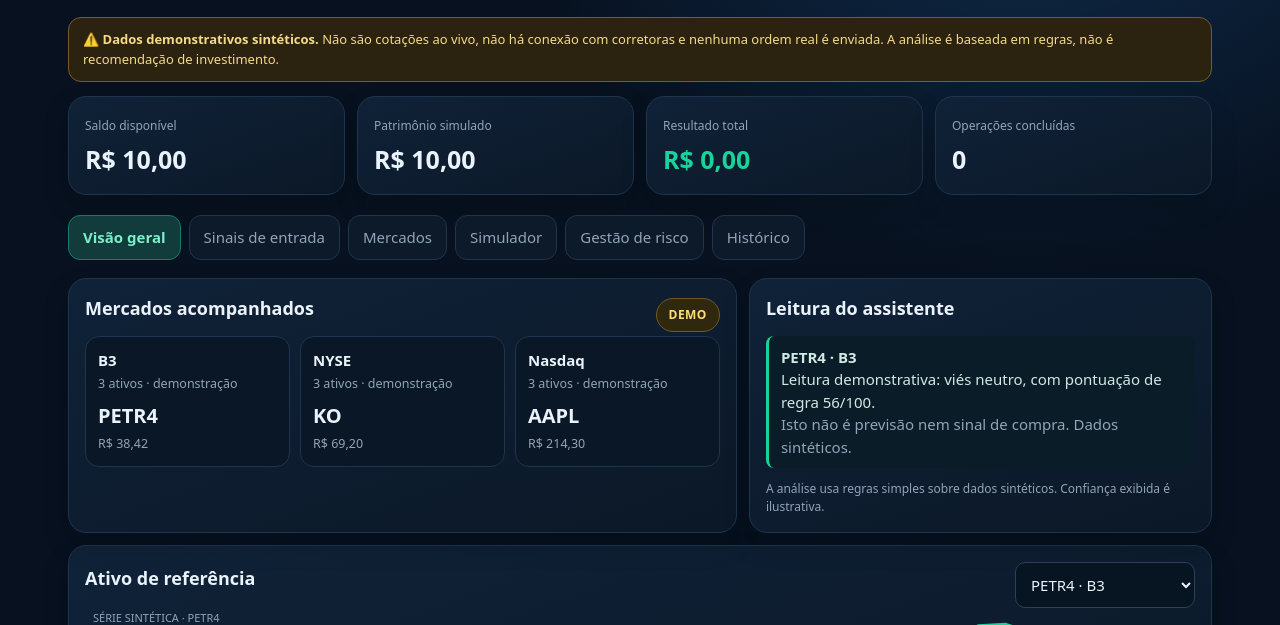
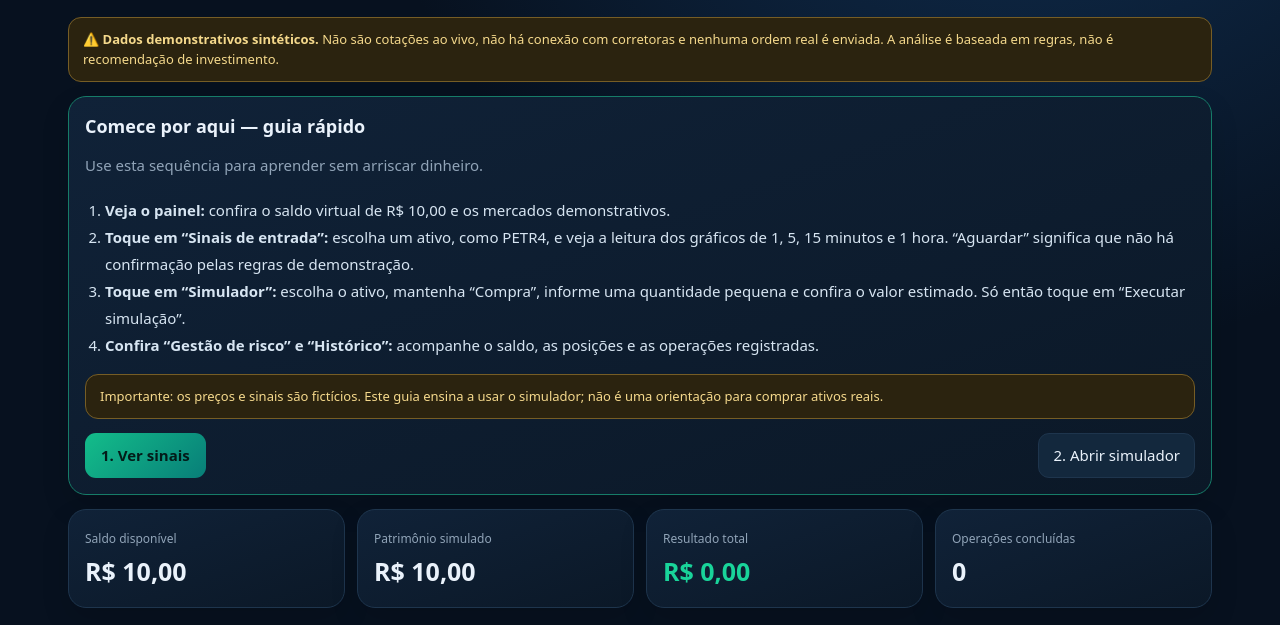
Before and after one commit to tarcisioribeiro2000-lgtm/agente-trader-ia, a plain HTML site: page index.html in a window 1280 px wide. Shown: the part 162-787 px from the top of the page. Drawn offline with Linux system fonts and the light colour scheme.

Commit message:
Adicionar guia rápido de uso no painel

```diff
--- a/index.html
+++ b/index.html
@@ -25,6 +25,18 @@ table{width:100%;border-collapse:collapse;font-size:13px}th,td{text-align:left;p
 <header class="top"><div class="brand"><div class="logo">↗</div><div><b>AGENTE TRADER IA</b><small>Simulador de operações • versão inicial</small></div></div><div class="pill">⚗ MODO SIMULAÇÃO · SEM ORDENS REAIS</div></header>
 <h1>Visão geral</h1><p class="sub">Seu laboratório de operações. Comece pequeno, teste regras e proteja o capital.</p>
 <div class="notice">⚠️ <b>Dados demonstrativos sintéticos.</b> Não são cotações ao vivo, não há conexão com corretoras e nenhuma ordem real é enviada. A análise é baseada em regras, não é recomendação de investimento.</div>
+<div class="card" style="margin:14px 0;border-color:#167c68">
+ <h2>Comece por aqui — guia rápido</h2>
+ <p class="sub">Use esta sequência para aprender sem arriscar dinheiro.</p>
+ <ol style="padding-left:20px;color:#d7e5f2;line-height:1.8">
+  <li><b>Veja o painel:</b> confira o saldo virtual de R$ 10,00 e os mercados demonstrativos.</li>
+  <li><b>Toque em “Sinais de entrada”:</b> escolha um ativo, como PETR4, e veja a leitura dos gráficos de 1, 5, 15 minutos e 1 hora. “Aguardar” significa que não há confirmação pelas regras de demonstração.</li>
+  <li><b>Toque em “Simulador”:</b> escolha o ativo, mantenha “Compra”, informe uma quantidade pequena e confira o valor estimado. Só então toque em “Executar simulação”.</li>
+  <li><b>Confira “Gestão de risco” e “Histórico”:</b> acompanhe o saldo, as posições e as operações registradas.</li>
+ </ol>
+ <div class="notice">Importante: os preços e sinais são fictícios. Este guia ensina a usar o simulador; não é uma orientação para comprar ativos reais.</div>
+ <div class="row"><button class="primary" onclick="showTab('signals')">1. Ver sinais</button><button class="secondary" onclick="showTab('trade')">2. Abrir simulador</button></div>
+</div>
 <section class="grid">
  <div class="card metric"><span>Saldo disponível</span><strong id="cash">R$ 10,00</strong></div>
  <div class="card metric"><span>Patrimônio simulado</span><strong id="equity">R$ 10,00</strong></div>
```
